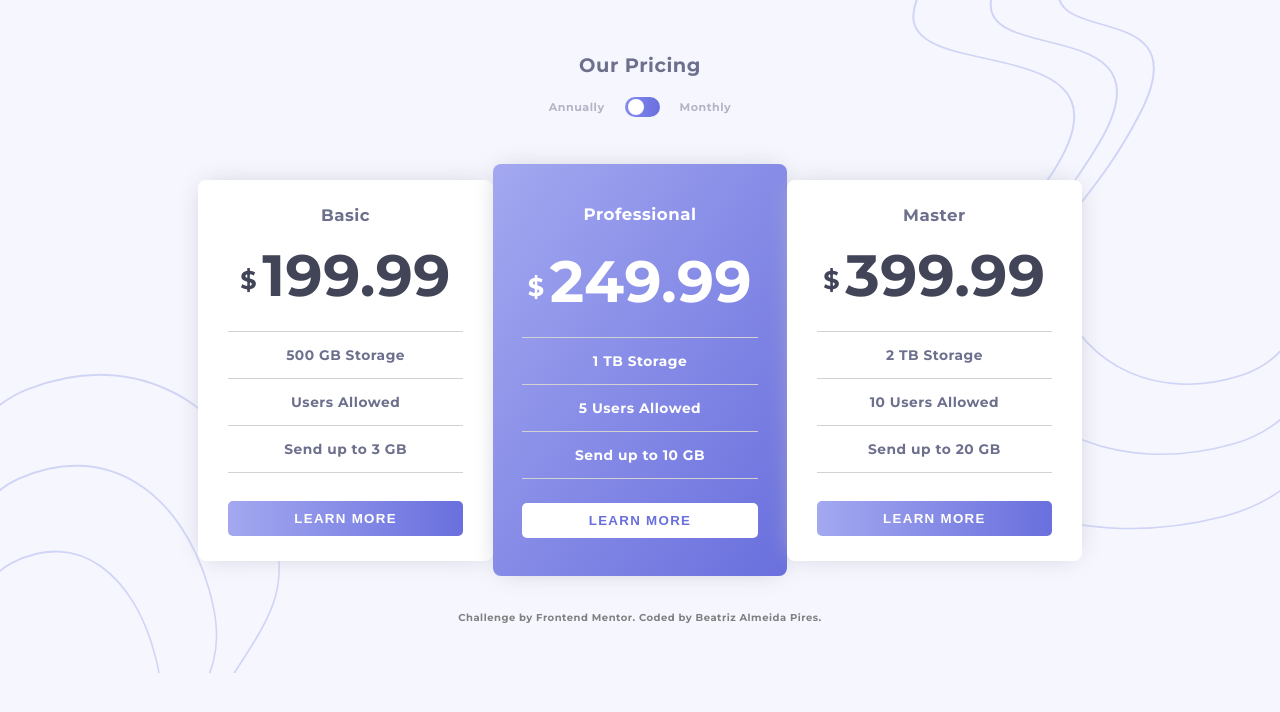
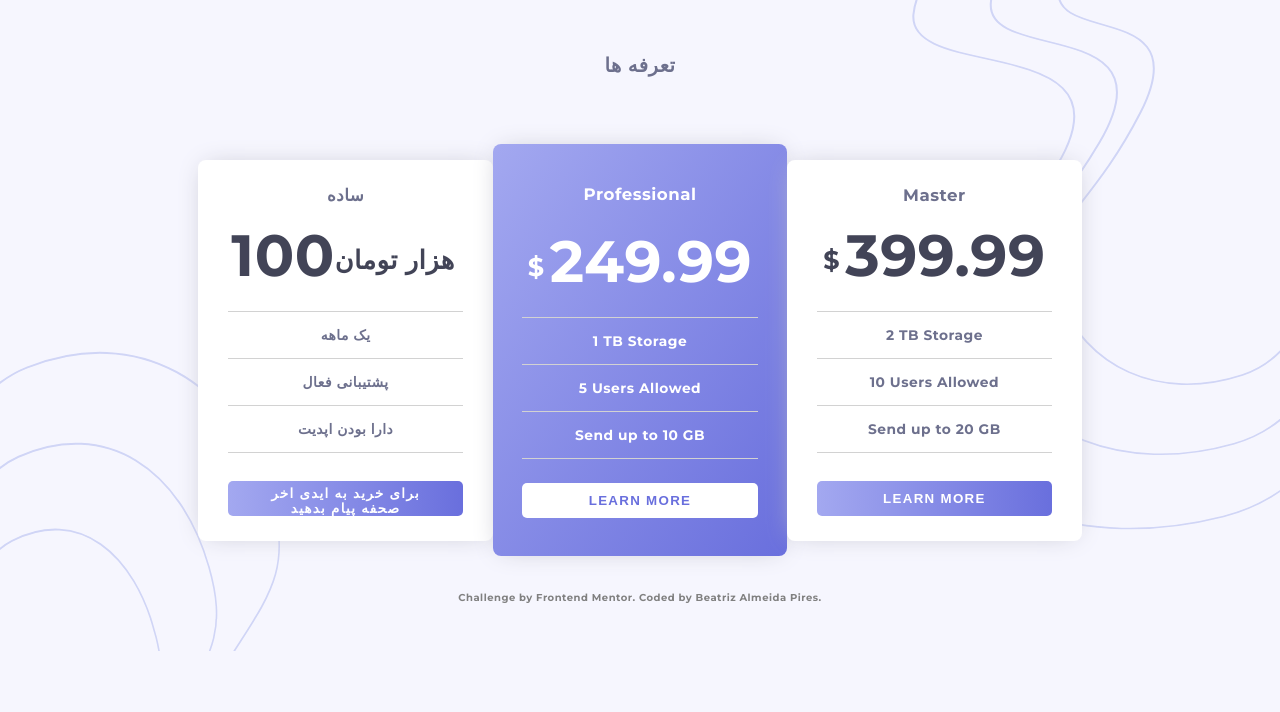
Before and after one commit to taha-feyzi/pricing, a plain HTML site: page index.html in a window 1280 px wide. Drawn offline with nearby package versions, Linux system fonts and the light colour scheme; a script that the page names is missing; files whose address does not match are found by name.

Commit message:
Update index.html

```diff
--- a/index.html
+++ b/index.html
@@ -7,7 +7,7 @@
 
   <link rel="icon" type="image/png" sizes="32x32" href="./images/favicon-32x32.png">
 
-  <title>Frontend Mentor | Pricing Page</title>
+  <title>تعرفه سلف</title>
 
   <!-- CSS stylesheet -->
   <link rel="stylesheet" href="styles.css">
@@ -23,10 +23,7 @@
 
   <header>
     <div class="title">
-      <h3>Our Pricing</h3>
-    </div>
-    <div class="switch-section">
-      <h6 class="sub-title">Annually<label class="switch"><input type="checkbox"><span class="slider round"></span></label>Monthly</h6>
+      <h3>تعرفه ها</h3>
     </div>
 
   </header>
@@ -35,19 +32,19 @@
 
     <div class="card basic-card">
 
-      <h4 class="card-title">Basic</h4>
+      <h4 class="card-title">ساده</h4>
 
       <h1 class="price special-price" style="display: none"><span>$</span>19.99</h1>
-      <h1 class="price special-price"><span>$</span>199.99</h1>
+      <h1 class="price special-price"><span>هزار تومان</span>100</h1>
       <hr id="hr">
-      <h5 class="text">500 GB Storage</h5>
+      <h5 class="text">یک ماهه</h5>
       <hr>
-      <h5 class="text">Users Allowed</h5>
+      <h5 class="text">پشتیبانی فعال</h5>
       <hr>
-      <h5 class="text">Send up to 3 GB</h5>
+      <h5 class="text">دارا بودن اپدیت</h5>
       <hr>
       <div>
-        <button class="button btn" type="button" name="button">LEARN MORE</button>
+        <button class="button btn" type="button" name="button">برای خرید به ایدی اخر صحفه پیام بدهید</button>
       </div>
     </div>
 
```
